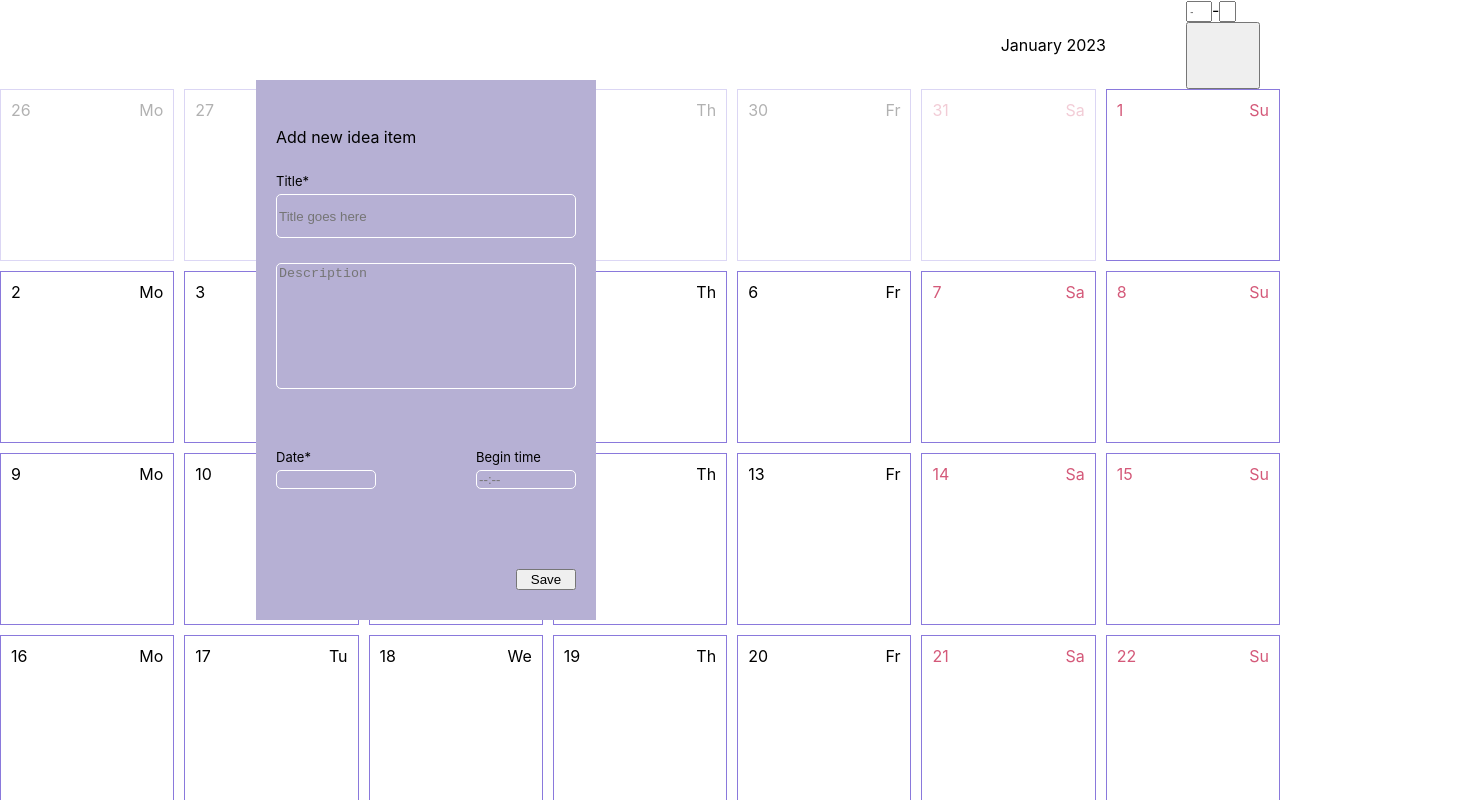
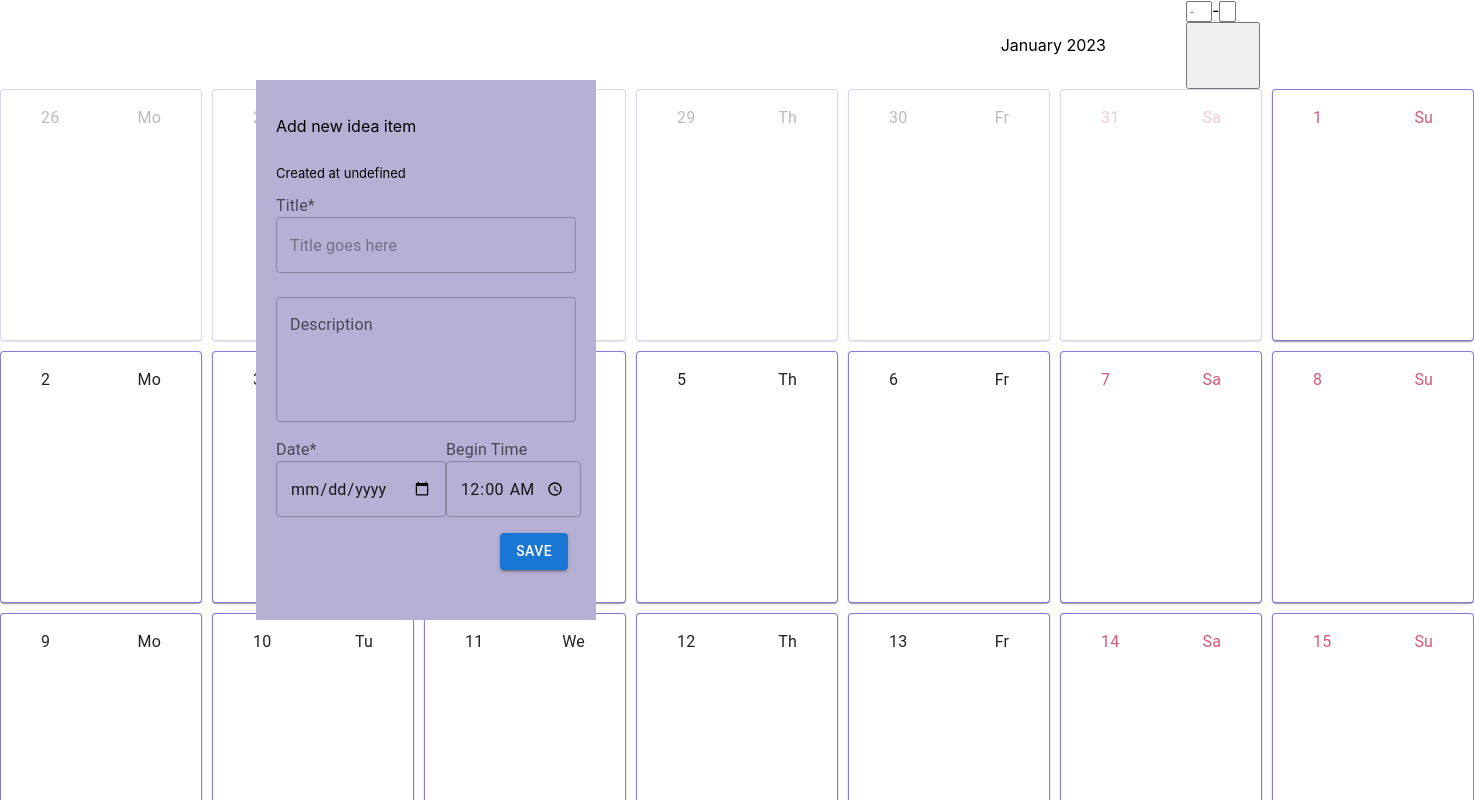
Before and after one commit to Anna-Borodaienko/Calendar-App, a React (Create React App) app: page / in a window 1280 px wide. Both pictures are taken after a click on the button 60 px from the left and 44 px from the top of the page. Shown: the top 800 px of the page, 1474 px wide, since content can reach past the window. Built offline with nearby package versions, Linux system fonts and the light colour scheme; some icons are missing.

Commit message:
edit tasks

```diff
--- a/src/App.tsx
+++ b/src/App.tsx
@@ -3,10 +3,12 @@ import { MonthField } from './components/MonthField/MonthField';
 import { Header } from './components/Header/Header';
 import moment, { Moment } from 'moment';
 import { ModalWindow } from './components/ModalWindow/ModalWindow';
+import { Task } from './components/Models/Task';
 
 function App() {
   const [selectedDate, setSelectedDate] = useState(moment());
   const [modalIsOpen, setIsOpen] = useState(false);
+  const [editedTask, setEditedTask] = useState<any>({});
 
   useEffect(() => {
     if (localStorage.getItem('selectedDate')) {
@@ -16,16 +18,65 @@ function App() {
 
   const changeDate = (newDate: Moment) => {
     setSelectedDate(newDate);
-    if (newDate.month() !== moment().month()) {
-      localStorage.setItem('selectedDate', `${newDate}`);
+    localStorage.setItem('selectedDate', `${newDate}`);
+  };
+
+  const addTask = (values: Task) => {
+    const task = {
+      title: values.title,
+      description: values.description || '',
+      date: values.date,
+      beginTime: values.beginTime || '00:00',
+      createdAt: moment(),
+    };
+    if (!localStorage.getItem(`${task.date}`)) {
+      localStorage.setItem(`${task.date}`, JSON.stringify(Array(task)));
+      setIsOpen(false);
+      return;
     }
+    const tasks = JSON.parse(localStorage.getItem(`${task.date}`)!);
+    tasks.push(task);
+    localStorage.setItem(`${task.date}`, JSON.stringify(tasks));
+    setIsOpen(false);
+  };
+
+  const openTask = (task: Task) => {
+    setEditedTask(task);
+    setIsOpen(true);
+  };
+
+  const editTask = (task: Task, values: Task) => {
+    openTask(task);
+    let dayTasks = JSON.parse(localStorage.getItem(`${task.date}`)!);
+
+    dayTasks = dayTasks.filter((item: Task) => item.createdAt !== task.createdAt);
+
+    const updatedTask = {
+      title: values.title,
+      description: values.description || '',
+      date: values.date,
+      beginTime: values.beginTime || '00:00',
+      createdAt: values.createdAt,
+      updatedAt: moment(),
+    };
+    dayTasks.push(updatedTask);
+    localStorage.setItem(`${task.date}`, JSON.stringify(dayTasks));
+
+    setEditedTask({});
+    setIsOpen(false);
   };
 
   return (
     <div>
       <Header selectedDate={selectedDate} setDate={changeDate} setIsOpen={setIsOpen} />
-      <MonthField selectedDate={selectedDate} />
-      <ModalWindow modalIsOpen={modalIsOpen} setIsOpen={setIsOpen} />
+      <MonthField selectedDate={selectedDate} openTask={openTask} />
+      <ModalWindow
+        modalIsOpen={modalIsOpen}
+        setIsOpen={setIsOpen}
+        addTask={addTask}
+        editedTask={editedTask}
+        editTask={editTask}
+      />
     </div>
   );
 }
--- a/src/components/DayCard/DayCard.module.scss
+++ b/src/components/DayCard/DayCard.module.scss
@@ -1,14 +1,5 @@
 .card {
-  display: flex;
-  justify-content: space-between;
-  align-items: flex-start;
-  min-height: 150px;
-  min-width: 50px;
-  padding: 10px;
-  border: 1px solid rgba(109, 88, 212, 0.8);
-  transition: all 500ms;
-
-  &_active {
+  &_active{
     background-color: rgba(109, 88, 212, 0.4)
   }
 
@@ -19,13 +10,10 @@
   &:hover {
     background-color: rgba(0, 0, 0, 0.06);
     transform: scale(1.05);
-    filter: drop-shadow(8px 8px 8px black);
   }
 }
 
 .info {
-  margin-top: 0;
-
   &_weekend {
     color: rgba(212, 89, 121, 1);
   }
--- a/src/components/DayCard/DayCard.tsx
+++ b/src/components/DayCard/DayCard.tsx
@@ -1,29 +1,64 @@
-import React from 'react';
+/* eslint-disable no-unused-vars */
+import React, { useEffect, useState } from 'react';
 import cn from 'classnames';
+import { TasksList } from '../TasksList/TasksList';
 
 import styles from './DayCard.module.scss';
-import moment from 'moment';
+import moment, { Moment } from 'moment';
+import { Card, CardActionArea, CardContent, Typography, List, Container } from '@mui/material';
+import { Task } from '../Models/Task';
 
 interface Props {
   day: any;
   month: number;
+  openTask: (item: Task) => void;
 }
 
-export const DayCard: React.FC<Props> = ({ day, month }) => {
+export const DayCard: React.FC<Props> = ({ day, month, openTask }) => {
+  const [tasks, setTasks] = useState([]);
   const dayIsToday = day.format('dd MM DDDD') === moment().format('dd MM DDDD');
   const otherMonthDays = day.format('M') !== moment(new Date(day.year(), month)).format('M');
-
   const dayIsWeekend = day.format('dd') === 'Su' || day.format('dd') === 'Sa';
 
+  useEffect(() => {
+    if (localStorage.getItem(`${day.format('YYYY-MM-DD')}`)) {
+      setTasks(JSON.parse(localStorage.getItem(`${day.format('YYYY-MM-DD')}`)!));
+    }
+  }, []);
+
   return (
-    <div
+    <Card
       className={cn(styles.card, {
         [styles.card_active]: dayIsToday,
         [styles.card_other]: otherMonthDays,
       })}
+      sx={{
+        height: '250px',
+        width: '200px',
+        border: '1px solid rgba(109, 88, 212, 0.8)',
+        transition: 'all 500ms',
+      }}
     >
-      <p className={cn(styles.info, { [styles.info_weekend]: dayIsWeekend })}>{day.format('D')}</p>
-      <p className={cn(styles.info, { [styles.info_weekend]: dayIsWeekend })}>{day.format('dd')}</p>
-    </div>
+      <CardContent>
+        <Container
+          sx={{
+            display: 'flex',
+            flexDirection: 'row',
+            justifyContent: 'space-between',
+            alignItems: 'flex-start',
+          }}
+        >
+          <Typography className={cn(styles.info, { [styles.info_weekend]: dayIsWeekend })}>
+            {day.format('D')}
+          </Typography>
+          <Typography className={cn(styles.info, { [styles.info_weekend]: dayIsWeekend })}>
+            {day.format('dd')}
+          </Typography>
+        </Container>
+        <Container sx={{ padding: 0 }}>
+          {tasks && <TasksList tasks={tasks} openTask={openTask} />}
+        </Container>
+      </CardContent>
+    </Card>
   );
 };
--- a/src/components/Header/Header.tsx
+++ b/src/components/Header/Header.tsx
@@ -55,6 +55,7 @@ export const Header: React.FC<Props> = ({ selectedDate, setDate, setIsOpen }) =>
           onChange={selectDate}
           returnValue={'end'}
           format={'y-MM'}
+          defaultActiveStartDate={new Date(selectedDate.year(), selectedDate.month(), 1)}
         />
       </div>
     </header>
--- a/src/components/ModalWindow/ModalWindow.module.scss
+++ b/src/components/ModalWindow/ModalWindow.module.scss
@@ -20,67 +20,20 @@
   align-items: center;
 }
 
+.title {
+  display: flex;
+  flex-direction: column;
+  justify-content: center;
+  align-items: flex-start;
+}
+
+.subtitle {
+  font-size: small;
+}
+
 .close {
   background-color: inherit;
   border: 0;
   cursor: pointer;
   padding: 20px;
 }
-
-.form {
-  display: flex;
-  flex-direction: column;
-}
-
-.input {
-  background-color: inherit;
-  border: 1px solid white;
-  border-radius: 5px;
-}
-
-.label {
-  font-size: small;
-  margin-bottom: 5px;
-}
-
-.name {
-  height: 40px;
-  margin-bottom: 20px;
-}
-
-.description {
-  height: 120px;
-  display: flex;
-  align-items: flex-start;
-  justify-content: flex-start;
-  margin-bottom: 60px;
-  resize: none;
-}
-
-.time {
-  display: flex;
-  justify-content: space-between;
-  align-items: flex-end;
-  margin-bottom: 80px;
-}
-
-.date {
-  display: flex;
-  flex-direction: column;
-  width: 100px;
-}
-
-.button {
- cursor: pointer;
- width: 20%;
- display: block;
- margin-right: 0;
- margin-left: auto;
-}
-
-.alarm::placeholder {
-  color: red;
-  font-weight: bolder;
-  font-size: large;
-  opacity: 1;
-}
--- a/src/components/ModalWindow/ModalWindow.tsx
+++ b/src/components/ModalWindow/ModalWindow.tsx
@@ -1,29 +1,70 @@
 /* eslint-disable no-unused-vars */
-import React, { useState } from 'react';
+import React, { useEffect } from 'react';
 import Modal from 'react-modal';
-import { Formik, Field, Form } from 'formik';
 import CircumIcon from '@klarr-agency/circum-icons-react';
-import cn from 'classnames';
+import { useFormik } from 'formik';
+import * as yup from 'yup';
+import { Box, TextField, Button, InputLabel } from '@mui/material';
+import moment from 'moment';
 
 interface Props {
   modalIsOpen: boolean;
   setIsOpen: (value: boolean) => void;
+  addTask: (values: Task) => void;
+  editedTask: Task;
+  editTask: (task: Task, values: Task) => void;
 }
 
 import styles from './ModalWindow.module.scss';
+import { Task } from '../Models/Task';
 
-export const ModalWindow: React.FC<Props> = ({ modalIsOpen, setIsOpen }) => {
-  const [titleIsEmpty, setTitleIsEmpty] = useState(false);
-
+export const ModalWindow: React.FC<Props> = ({
+  modalIsOpen,
+  setIsOpen,
+  addTask,
+  editedTask,
+  editTask,
+}) => {
   const closeModal = () => {
     setIsOpen(false);
   };
 
-  const validateTitle = (title: string) => {
-    if (!title) {
-      setTitleIsEmpty(true);
+  const validationSchema = yup.object({
+    title: yup.string().required('Title is required'),
+    description: yup.string(),
+    date: yup.date().required('Date is required'),
+    beginTime: yup.string(),
+  });
+
+  const formik = useFormik({
+    initialValues: {
+      title: '',
+      description: '',
+      date: '',
+      beginTime: '00:00',
+      createdAt: moment(),
+    },
+    validationSchema: validationSchema,
+    onSubmit: (values: Task) => {
+      console.error(values);
+      if (!editedTask.createdAt) {
+        addTask(values);
+        formik.resetForm();
+      }
+      editTask(editedTask, values);
+      formik.resetForm();
+    },
+  });
+
+  const setInitialValuesIfEdit = () => {
+    if (editedTask.createdAt) {
+      formik.setValues({ ...editedTask });
     }
   };
+
+  useEffect(() => {
+    setInitialValuesIfEdit();
+  }, [editedTask]);
 
   return (
     <Modal
@@ -34,75 +75,83 @@ export const ModalWindow: React.FC<Props> = ({ modalIsOpen, setIsOpen }) => {
       ariaHideApp={false}
     >
       <div className={styles.header}>
-        <p className={styles.title}>Add new idea item</p>
+        <div className={styles.title}>
+          <p>{editedTask.createdAt ? 'Edit idea item' : 'Add new idea item'}</p>
+          <p className={styles.subtitle}>
+            {editedTask.updatedAt
+              ? `Updated at ${editedTask.updatedAt}`
+              : `Created at ${editedTask.createdAt}`}
+          </p>
+        </div>
+
         <button onClick={closeModal} className={styles.close}>
           <CircumIcon name="square_remove" color="#000" size="30px"></CircumIcon>
         </button>
       </div>
-      <Formik
-        initialValues={{
-          title: '',
-          description: '',
-          date: '',
-          beginTime: '',
-        }}
-        onSubmit={(values) => {
-          console.log(JSON.stringify(values, null, 2));
-        }}
-      >
-        {({ validateForm }) => (
-          <Form className={styles.form}>
-            <label htmlFor="title" className={styles.label}>
-              Title*
-            </label>
-            <Field
+
+      <form className={styles.form} onSubmit={formik.handleSubmit}>
+        <Box sx={{ mb: 3 }} component="form">
+          <InputLabel>Title*</InputLabel>
+          <TextField
+            fullWidth
             id="title"
             name="title"
-              placeholder={titleIsEmpty ? 'Title is required!' : 'Title goes here'}
-              className={cn(styles.input, styles.name, { titleIsEmpty: styles.alarm })}
-              validate={validateTitle}
+            placeholder="Title goes here"
+            value={formik.values.title}
+            onChange={formik.handleChange}
+            error={formik.touched.title && Boolean(formik.errors.title)}
+            helperText={formik.touched.title && formik.errors.title}
           />
-
-            <label htmlFor="description" className={styles.label}></label>
-            <Field
+        </Box>
+        <Box sx={{ mb: 2 }} component="form">
+          <TextField
+            fullWidth
             id="description"
             name="description"
-              placeholder="Description"
-              className={cn(styles.input, styles.description)}
-              as="textarea"
-              rows="4"
+            label="Description"
+            multiline
+            rows={4}
+            value={formik.values.description}
+            onChange={formik.handleChange}
           />
-
-            <div className={styles.time}>
-              <div className={styles.date}>
-                <label htmlFor="date" className={styles.label}>
-                  Date*
-                </label>
-                <Field id="date" name="date" className={cn(styles.input, styles.day)} />
-              </div>
-
-              <div className={styles.date}>
-                <label htmlFor="beginTime" className={styles.label}>
-                  Begin time
-                </label>
-                <Field
+        </Box>
+        <Box
+          sx={{
+            mb: 2,
+            display: 'flex',
+            flexDirection: 'row',
+            justifyContent: 'space-between',
+          }}
+          component="form"
+        >
+          <Box sx={{ display: 'flex', flexDirection: 'column' }}>
+            <InputLabel>Date*</InputLabel>
+            <TextField
+              id="date"
+              name="date"
+              type="date"
+              value={formik.values.date}
+              onChange={formik.handleChange}
+              error={formik.touched.date && Boolean(formik.errors.date)}
+              helperText={formik.touched.date && formik.errors.date}
+            />
+          </Box>
+          <Box>
+            <InputLabel>Begin Time</InputLabel>
+            <TextField
               id="beginTime"
               name="beginTime"
-                  placeholder="--:--"
-                  className={cn(styles.input, styles.begin)}
+              type="time"
+              value={formik.values.beginTime}
+              onChange={formik.handleChange}
             />
-              </div>
-            </div>
-            <button
-              type="submit"
-              className={styles.button}
-              onClick={() => validateForm().then(() => console.log('blah'))}
-            >
+          </Box>
+        </Box>
+
+        <Button type="submit" sx={{ display: 'block', mr: 1, ml: 'auto' }} variant="contained">
           Save
-            </button>
-          </Form>
-        )}
-      </Formik>
+        </Button>
+      </form>
     </Modal>
   );
 };
--- /dev/null
+++ b/src/components/Models/Task.ts
@@ -0,0 +1,10 @@
+import { Moment } from 'moment';
+
+export interface Task {
+  title: string;
+  description: string;
+  date: string;
+  beginTime: string;
+  createdAt: Moment;
+  updatedAt?: Moment;
+}
--- a/src/components/MonthField/MonthField.tsx
+++ b/src/components/MonthField/MonthField.tsx
@@ -1,15 +1,18 @@
-import React from 'react';
+/* eslint-disable no-unused-vars */
+import React, { useCallback, useEffect } from 'react';
 import { Moment } from 'moment';
 
 import { DayCard } from '../DayCard/DayCard';
 
 import styles from './MonthField.module.scss';
+import { Task } from '../Models/Task';
 
 interface Props {
   selectedDate: Moment;
+  openTask: (item: Task) => void;
 }
 
-export const MonthField: React.FC<Props> = ({ selectedDate }) => {
+export const MonthField: React.FC<Props> = ({ selectedDate, openTask }) => {
   const getLayout = () => {
     const calendar = [];
     const startDay = selectedDate.clone().startOf('month').startOf('isoWeek');
@@ -32,7 +35,7 @@ export const MonthField: React.FC<Props> = ({ selectedDate }) => {
       {getLayout().map((row, i) => (
         <React.Fragment key={i}>
           {row.map((day, index) => (
-            <DayCard key={index} day={day} month={selectedDate.month()} />
+            <DayCard key={index} day={day} month={selectedDate.month()} openTask={openTask} />
           ))}
         </React.Fragment>
       ))}
--- /dev/null
+++ b/src/components/TasksList/TasksList.tsx
@@ -0,0 +1,21 @@
+/* eslint-disable no-unused-vars */
+import React from 'react';
+import { List, ListItem, ListItemText } from '@mui/material';
+import { Task } from '../Models/Task';
+
+interface Props {
+  tasks: Task[];
+  openTask: (item: Task) => void;
+}
+
+export const TasksList: React.FC<Props> = ({ tasks, openTask }) => {
+  return (
+    <List>
+      {tasks.map((item, idx) => (
+        <ListItem key={idx} onClick={() => openTask(item)} disablePadding>
+          <ListItemText>{item.title}</ListItemText>
+        </ListItem>
+      ))}
+    </List>
+  );
+};
```
Also changed, not shown: package.json (+10 -1 lines), 1 other file (tests, documents, lock files or other folders). Lines whose indentation alone changed are shown as unchanged.
